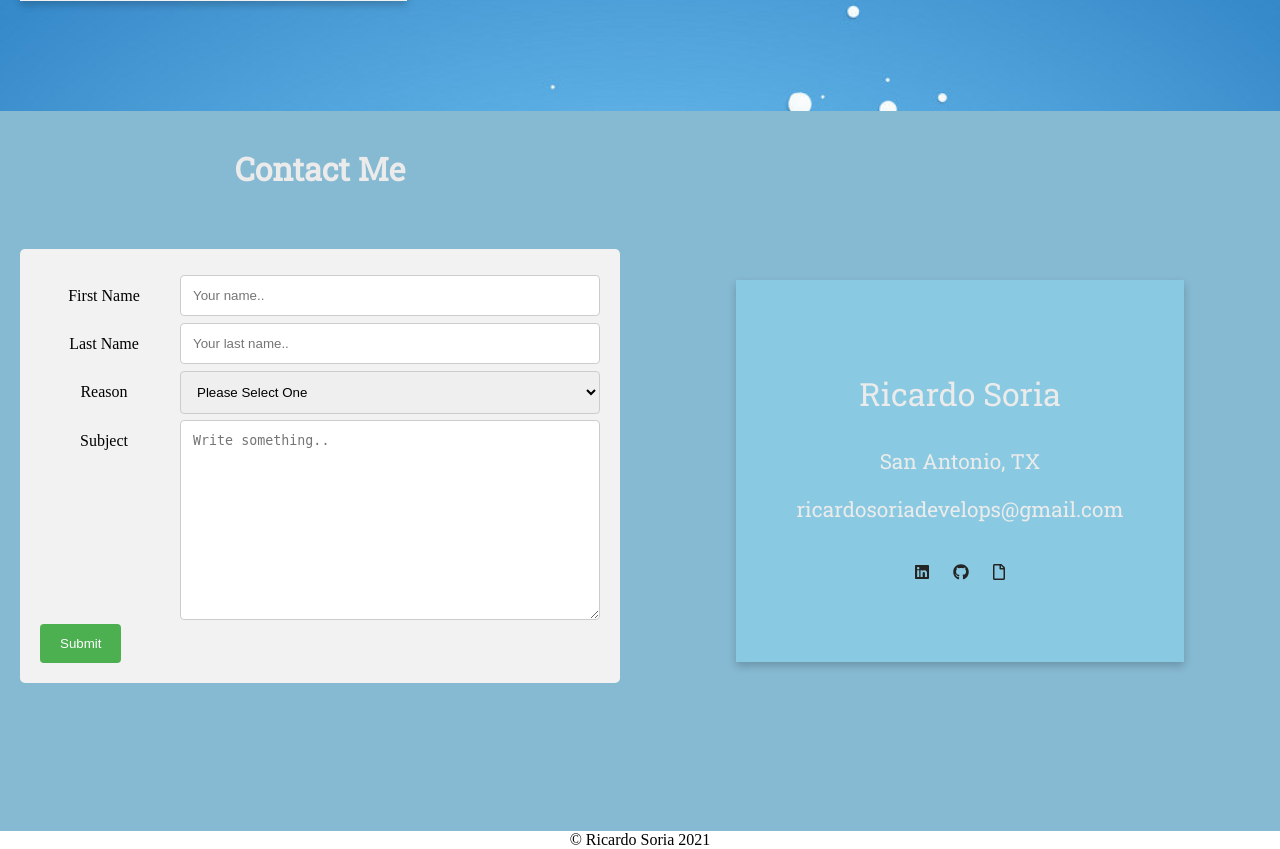
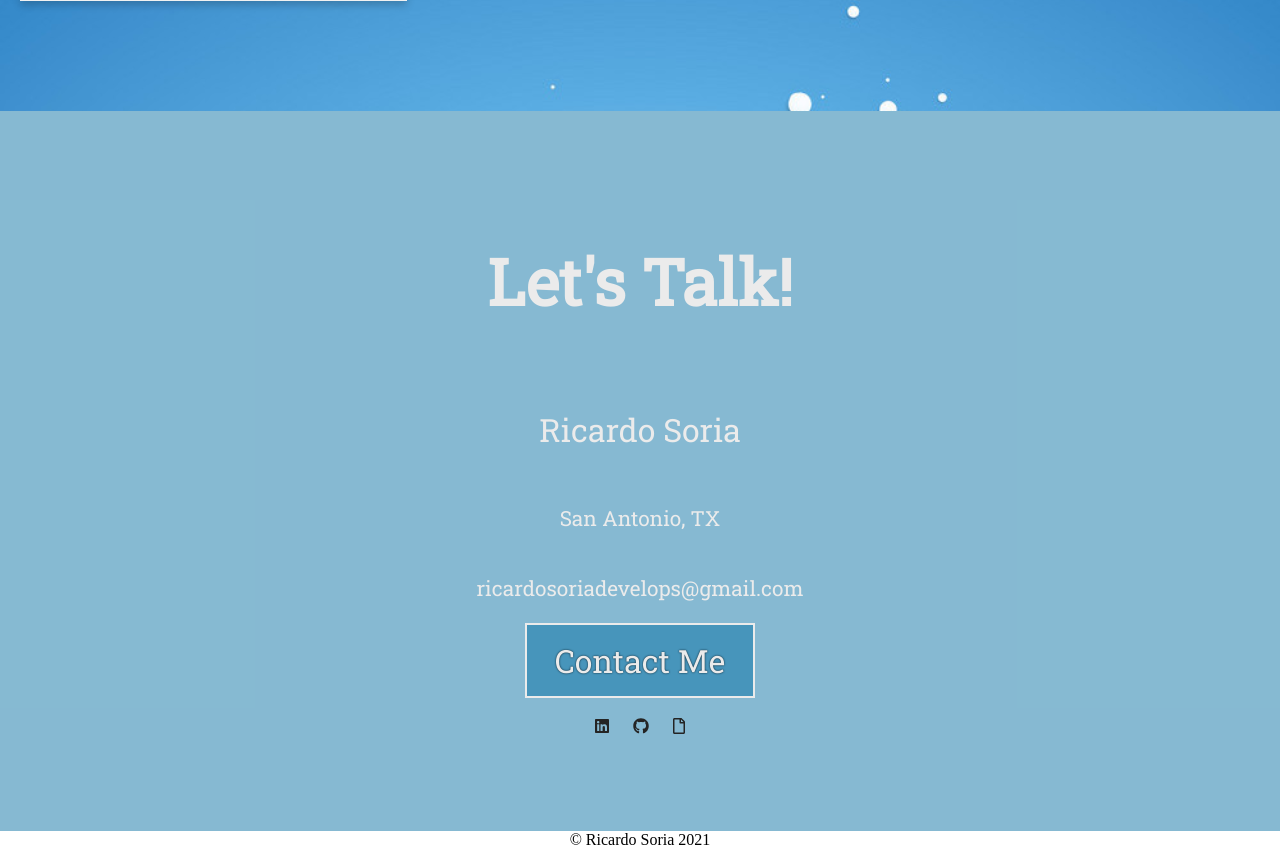
Before and after one commit to rsoria21/personalsite, a PHP site: page / in a window 1280 px wide. Shown: the part 3357-4206 px from the top of the page. Run offline with PHP 8.4, Linux system fonts and the light colour scheme; some libraries are stand-ins or nearby versions.

Commit message:
updated contact section and fixed button hover issue

```diff
--- a/CSS/style.css
+++ b/CSS/style.css
@@ -323,8 +323,8 @@ body {
 /* contact */
 
 .contact-header {
-  font-size: 2rem;
-  padding-bottom: 2rem;
+  font-size: 4rem;
+
   font-family: "Roboto Slab", serif;
   color: #ebebeb;
 }
@@ -440,6 +440,7 @@ input[type="submit"]:hover {
 
 .contact-name {
   font-size: 2rem;
+  margin-bottom: 2rem;
   color: #ebebeb;
   font-family: "Roboto Slab", serif;
 }
@@ -497,5 +498,12 @@ input[type="submit"]:hover {
 }
 
 .project-btn:hover {
-  border-color: #242424;
+  border-color: #004ba079;
+  background-color: #004ba079;
 }
+
+/* contact button */
+
+.contact-btn {
+  font-size: 2rem;
+}
--- a/index.html
+++ b/index.html
@@ -339,83 +339,22 @@
             >
               View Website
             </a>
-            <!-- <a href="">
-                  <button class="btn default project-btn">Source Code</button>
-                </a> -->
           </div>
         </div>
       </div>
     </div>
     <!-- contact -->
 
-    <div class="contact-row" id="contact">
-      <div class="contact-column">
-        <h2 class="contact-header">Contact Me</h2>
-
-        <div class="form-container">
-          <form action="/action_page.php">
-            <div class="form-row">
-              <div class="col-25">
-                <label for="fname">First Name</label>
-              </div>
-              <div class="col-75">
-                <input
-                  type="text"
-                  id="fname"
-                  name="firstname"
-                  placeholder="Your name.."
-                />
-              </div>
-            </div>
-            <div class="form-row">
-              <div class="col-25">
-                <label for="lname">Last Name</label>
-              </div>
-              <div class="col-75">
-                <input
-                  type="text"
-                  id="lname"
-                  name="lastname"
-                  placeholder="Your last name.."
-                />
-              </div>
-            </div>
-            <div class="form-row">
-              <div class="col-25">
-                <label for="country">Reason</label>
-              </div>
-              <div class="col-75">
-                <select id="country" name="country">
-                  <option value="blank-area">Please Select One</option>
-                  <option value="hire">Hire Me</option>
-                  <option value="other">Other</option>
-                </select>
-              </div>
-            </div>
-            <div class="form-row">
-              <div class="col-25">
-                <label for="subject">Subject</label>
-              </div>
-              <div class="col-75">
-                <textarea
-                  id="subject"
-                  name="subject"
-                  placeholder="Write something.."
-                  style="height: 200px"
-                ></textarea>
-              </div>
-            </div>
-            <div class="contact-row">
-              <input type="submit" value="Submit" />
-            </div>
-          </form>
-        </div>
-      </div>
     <div class="contact-column second-column">
-        <div class="contact-area">
+      <h2 id="contact" class="contact-header">Let's Talk!</h2>
       <p class="contact-name">Ricardo Soria</p>
       <p class="contact-text">San Antonio, TX</p>
       <p class="contact-text">ricardosoriadevelops@gmail.com</p>
+      <a
+        class="btn default contact-btn"
+        href="mailto:ricardosoriadevelops@gmail.com"
+        >Contact Me</a
+      >
       <div>
         <a href="https://www.linkedin.com/in/ricardo-soria/" target="_blank"
           ><i class="social-icon fab fa-linkedin"></i
@@ -428,8 +367,6 @@
         ></a>
       </div>
     </div>
-      </div>
-    </div>
 
     <!-- end of contact -->
 
```
Also changed, not shown: images/cloud copy.jpg (added). Lines whose indentation alone changed are shown as unchanged.
